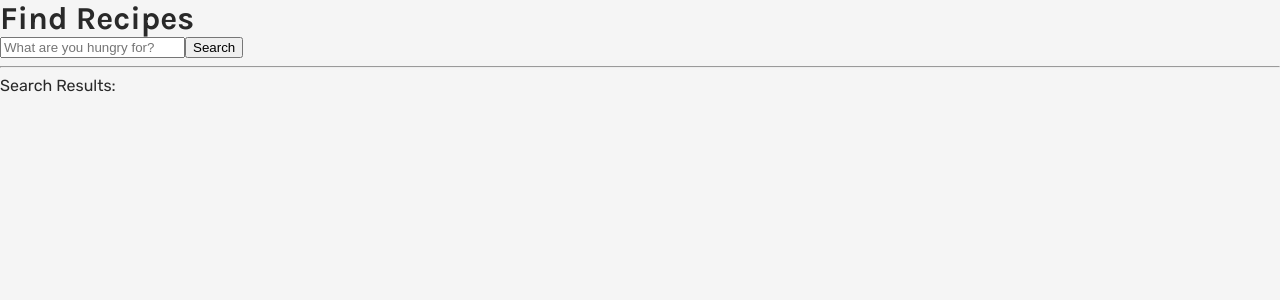
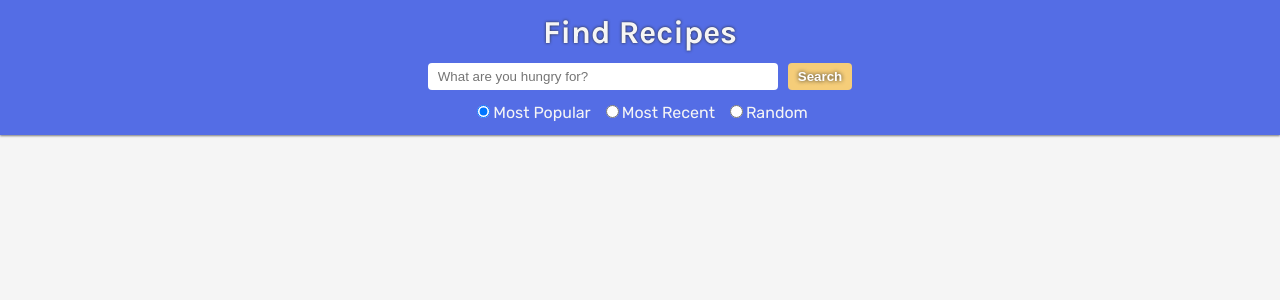
Before and after one commit to mannewdan/recipegram, a React (Vite) app: page / in a window 1280 px wide. Shown: the top 300 px of the page. Built offline with nearby package versions, Linux system fonts and the light colour scheme.

Commit message:
search styling and sort options

```diff
--- a/src/css/main.css
+++ b/src/css/main.css
@@ -91,4 +91,59 @@ ol {
   font-size: 1.1rem;
   margin-bottom: 0.5em;
   text-decoration: underline;
+}
+
+.search-container {
+  position: relative;
+  height: 135px;
+  margin-bottom: 16px;
+}
+
+.search {
+  width: 100%;
+  height: 135px;
+  position: fixed;
+  box-shadow: 0px 1px 2px hsla(0deg, 0%, 0%, 0.5);
+  display: flex;
+  flex-direction: column;
+  justify-content: center;
+  align-items: center;
+  gap: 12px;
+  background-color: #546de5;
+}
+.search h1 {
+  color: hsl(0deg, 0%, 96%);
+  text-shadow: 0 0 3px hsl(0deg, 0%, 16%);
+}
+.search__bar {
+  display: flex;
+  justify-content: center;
+  gap: 10px;
+  width: 100%;
+  max-width: 700px;
+}
+.search__bar input,
+.search__bar button {
+  padding: 6px 10px;
+  border-radius: 4px;
+  border: none;
+}
+.search__bar input {
+  width: 50%;
+}
+.search__bar input:focus {
+  outline: none;
+}
+.search__bar button {
+  color: white;
+  font-weight: 700;
+  text-shadow: 0 0 4px hsl(0deg, 0%, 16%);
+  background-color: #f5cd79;
+}
+.search__sort {
+  display: flex;
+  justify-content: center;
+  align-items: center;
+  gap: 10px;
+  color: hsl(0deg, 0%, 96%);
 }/*# sourceMappingURL=main.css.map */
--- a/src/pages/Search.tsx
+++ b/src/pages/Search.tsx
@@ -4,6 +4,7 @@ import useSearch from "../hooks/useSearch";
 export default function Search() {
   const { search, isGathering, recipes } = useSearch();
   const [query, setQuery] = React.useState("");
+  const [sortSelection, setSortSelection] = React.useState("popularity");
 
   console.log(recipes);
 
@@ -47,19 +48,57 @@ export default function Search() {
 
   return (
     <div>
+      <div className="search-container">
+        <div className="search">
           <h1>Find Recipes</h1>
+          <div className="search__bar">
             <input
               type="text"
               onChange={(e) => setQuery(e.target.value)}
               onKeyDown={(e) => {
-          if (e.key == "Enter") search(query);
+                if (e.key == "Enter") search(query, sortSelection);
               }}
               placeholder="What are you hungry for?"
             ></input>
-      <button onClick={() => search(query)}>Search</button>
-      <hr></hr>
-      <span>Search Results: </span>
-      <br></br>
+            <button onClick={() => search(query, sortSelection)}>Search</button>
+          </div>
+          <form className="search__sort">
+            <div>
+              <input
+                type="radio"
+                id="popularity"
+                name="sort"
+                value="popularity"
+                onClick={() => setSortSelection("popularity")}
+                checked={sortSelection === "popularity"}
+              ></input>
+              <label htmlFor="popularity">Most Popular</label>
+            </div>
+            <div>
+              <input
+                type="radio"
+                id="time"
+                name="sort"
+                value="time"
+                onClick={() => setSortSelection("time")}
+                checked={sortSelection === "time"}
+              ></input>
+              <label htmlFor="time">Most Recent</label>
+            </div>
+            <div>
+              <input
+                type="radio"
+                id="random"
+                name="sort"
+                value="random"
+                onClick={() => setSortSelection("random")}
+                checked={sortSelection === "random"}
+              ></input>
+              <label htmlFor="random">Random</label>
+            </div>
+          </form>
+        </div>
+      </div>
 
       {isGathering && <span>Searching...</span>}
       {!isGathering && <div className="recipe-container">{recipeEls}</div>}
--- a/src/sass/globals/_themes.scss
+++ b/src/sass/globals/_themes.scss
@@ -3,6 +3,8 @@ $white: hsl(0, 0%, 96%);
 
 $accent: #546de5;
 $accent-light: #778aeb;
+$accent-secondary: #f5cd79;
+$accent-tertiary: #f19066;
 
 ::selection {
   color: $white;
--- a/src/sass/layout/_index.scss
+++ b/src/sass/layout/_index.scss
@@ -1 +1,2 @@
 @use "recipe";
+@use "search";
--- /dev/null
+++ b/src/sass/layout/_search.scss
@@ -0,0 +1,68 @@
+@use "../globals/themes" as *;
+
+$search-height: 135px;
+
+.search-container {
+  position: relative;
+  height: $search-height;
+  margin-bottom: 16px;
+}
+.search {
+  width: 100%;
+  height: $search-height;
+
+  position: fixed;
+  box-shadow: 0px 1px 2px hsl(0, 0%, 0%, 50%);
+
+  display: flex;
+  flex-direction: column;
+  justify-content: center;
+  align-items: center;
+  gap: 12px;
+
+  background-color: $accent;
+
+  & h1 {
+    color: $white;
+    text-shadow: 0 0 3px $black;
+  }
+
+  &__bar {
+    display: flex;
+    justify-content: center;
+    gap: 10px;
+    width: 100%;
+    max-width: 700px;
+
+    input,
+    button {
+      padding: 6px 10px;
+      border-radius: 4px;
+      border: none;
+    }
+
+    input {
+      width: 50%;
+    }
+
+    input:focus {
+      outline: none;
+    }
+
+    button {
+      color: white;
+      font-weight: 700;
+      text-shadow: 0 0 4px $black;
+      background-color: $accent-secondary;
+    }
+  }
+
+  &__sort {
+    display: flex;
+    justify-content: center;
+    align-items: center;
+    gap: 10px;
+
+    color: $white;
+  }
+}
```
Also changed, not shown: 1 other file (tests, documents, lock files or other folders). Lines whose indentation alone changed are shown as unchanged.
